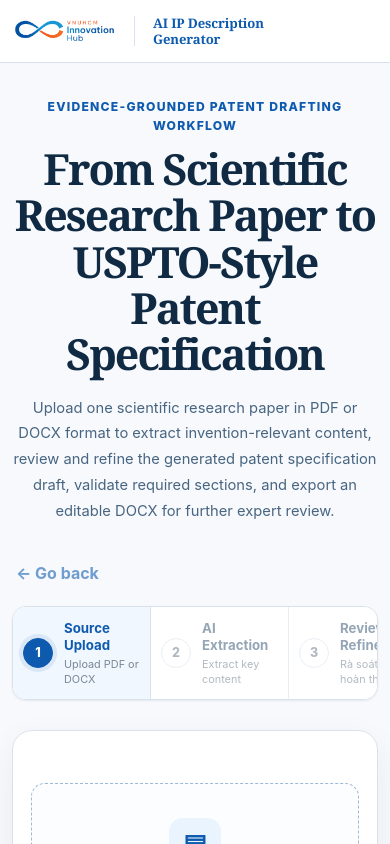
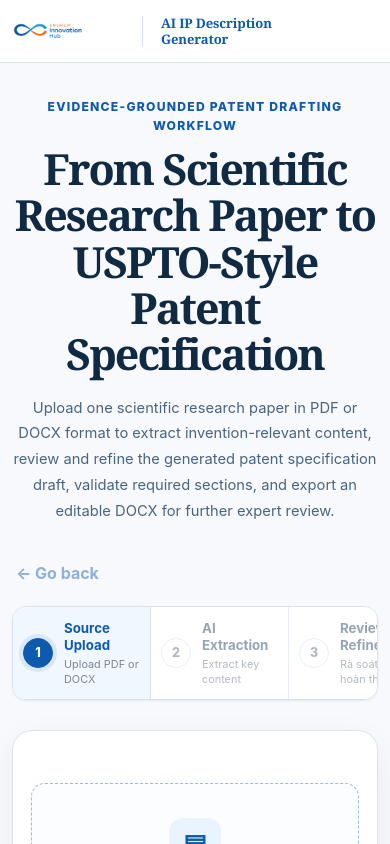
Before and after one commit to nshaokiet/ai-ip-description-generator, a Next.js app in the folder frontend/: page / in a window 390 px wide. Shown: the top 844 px of the page. Built offline with nearby package versions, Linux system fonts and the light colour scheme.

Commit message:
fix(frontend): render official logo without crop blur

```diff
--- a/frontend/src/app/globals.css
+++ b/frontend/src/app/globals.css
@@ -1317,19 +1317,22 @@ body {
   min-height: 66px;
 }
 
-.brand-logo {
-  display: none;
-}
-
 .brand-logo-frame {
-  display: block;
+  display: flex;
   flex: 0 0 150px;
   width: 150px;
-  height: 38px;
-  background-image: url("/brand/vnuhcm-innovation-hub-logo.png");
-  background-repeat: no-repeat;
-  background-position: center;
-  background-size: 150px auto;
+  height: 48px;
+  align-items: center;
+  justify-content: flex-start;
+  overflow: visible;
+}
+
+.brand-logo {
+  display: block;
+  width: 150px;
+  height: 48px;
+  object-fit: contain;
+  object-position: left center;
 }
 
 .brand-divider {
@@ -1402,6 +1405,11 @@ main {
 .back-button {
   min-height: 40px;
   padding: 7px 4px;
+}
+
+.back-button:disabled {
+  opacity: 0.45;
+  text-decoration: none;
 }
 
 .back-button:hover,
@@ -1619,13 +1627,22 @@ main {
 }
 
 .demo-upload-state {
-  padding: 12px 0;
+  padding: 18px 0 0;
 }
 
 .demo-boundary-note {
   max-width: 590px;
-  margin: 8px auto 24px;
-  color: var(--color-text-secondary);
+  margin: 10px auto 0;
+  color: var(--color-text-secondary);
+  font-size: 0.78rem;
+}
+
+.upload-ui-only-note {
+  max-width: 260px;
+  color: var(--color-text-secondary);
+  font-size: 0.78rem;
+  font-weight: 700;
+  text-align: right;
 }
 
 .sample-actions {
@@ -1970,10 +1987,14 @@ main {
   }
 
   .brand-logo-frame {
-    flex-basis: 104px;
-    width: 104px;
-    height: 28px;
-    background-size: 104px auto;
+    flex-basis: 112px;
+    width: 112px;
+    height: 40px;
+  }
+
+  .brand-logo {
+    width: 112px;
+    height: 40px;
   }
 
   .brand-divider {
@@ -2045,6 +2066,16 @@ main {
 
   .uploaded-file-row {
     grid-template-columns: auto minmax(0, 1fr) auto;
+  }
+
+  .selected-file {
+    align-items: flex-start;
+    flex-direction: column;
+  }
+
+  .upload-ui-only-note {
+    max-width: none;
+    text-align: left;
   }
 
   .upload-success-actions,
```
